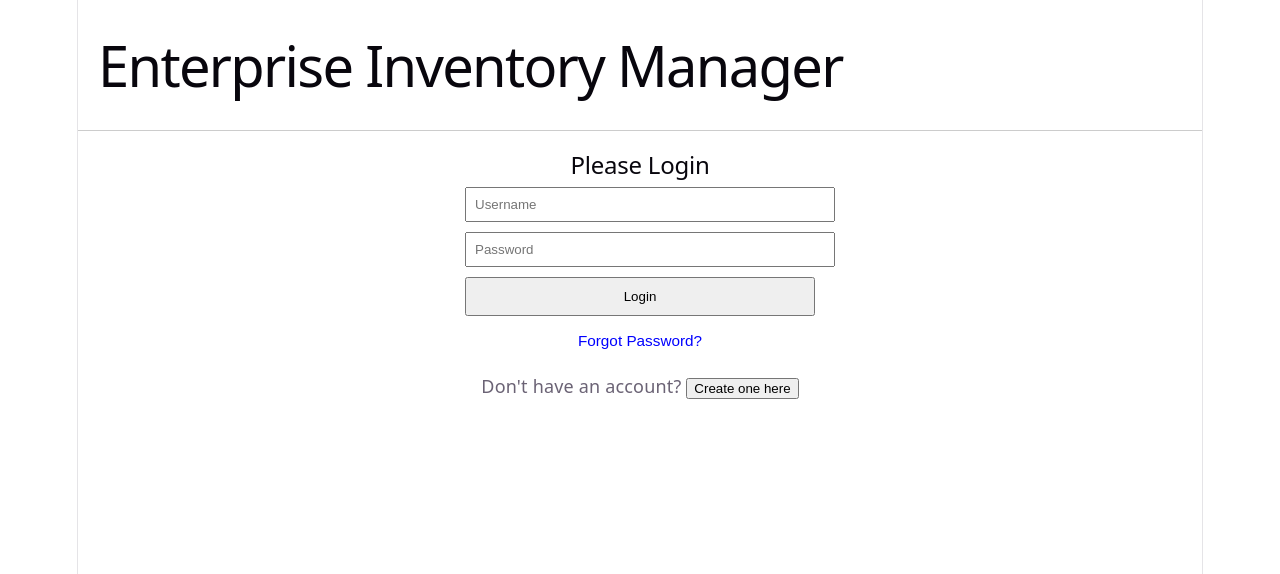
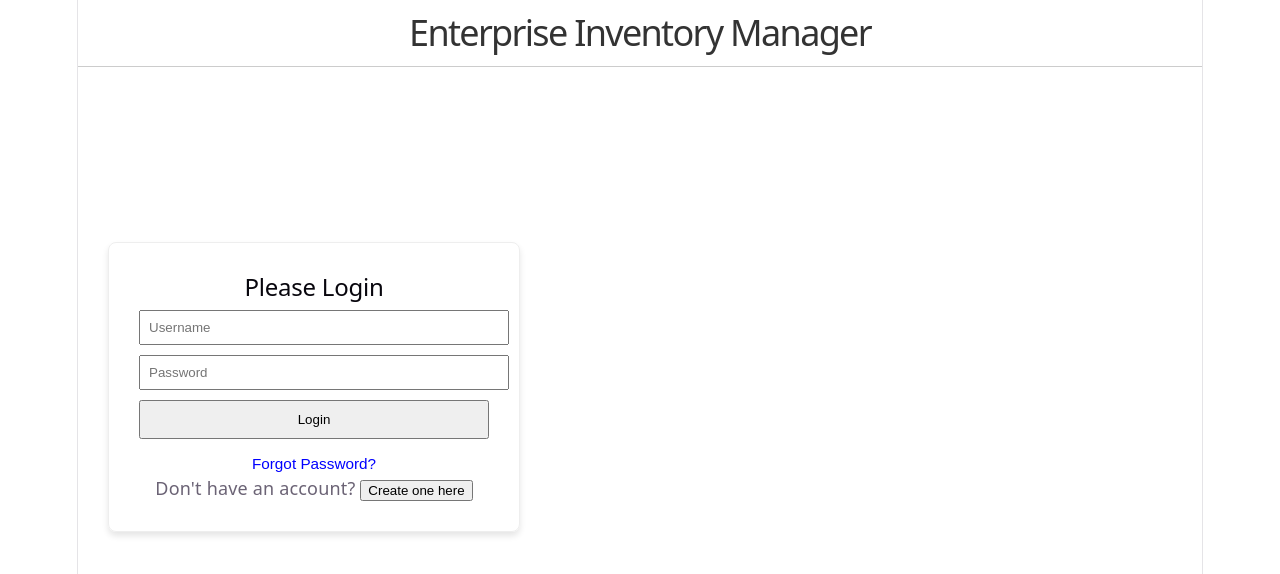
Before and after one commit to AndrewStattADA/InvManSys-Frontend, a React (Vite) app: page / in a window 1280 px wide. Shown: the top 574 px of the page. Built offline with nearby package versions, Linux system fonts and the light colour scheme; no server answers.

Commit message:
ccs changes

```diff
--- a/src/App.css
+++ b/src/App.css
@@ -1,184 +1,112 @@
-.counter {
-  font-size: 16px;
-  padding: 5px 10px;
-  border-radius: 5px;
-  color: var(--accent);
-  background: var(--accent-bg);
-  border: 2px solid transparent;
-  transition: border-color 0.3s;
-  margin-bottom: 24px;
-
-  &:hover {
-    border-color: var(--accent-border);
-  }
-  &:focus-visible {
-    outline: 2px solid var(--accent);
-    outline-offset: 2px;
-  }
+/* Layout Containers */
+.app-wrapper {
+  display: flex;
+  flex-direction: column;
+  height: 100vh;
 }
 
-.hero {
-  position: relative;
-
-  .base,
-  .framework,
-  .vite {
-    inset-inline: 0;
-    margin: 0 auto;
+.main-header {
+  padding: 20px;
+  border-bottom: 1px solid #ccc;
+  background-color: #fff;
+  display: flex;
+  justify-content: center; /* Centers the title */
+  align-items: center;
+  z-index: 10;
 }
 
-  .base {
-    width: 170px;
-    position: relative;
-    z-index: 0;
+.main-header h1 {
+  margin: 0;
+  font-size: 2rem;
+  color: #333;
 }
 
-  .framework,
-  .vite {
-    position: absolute;
+.dashboard-layout {
+  display: flex;
+  flex: 1;
+  overflow: hidden;
 }
 
-  .framework {
-    z-index: 1;
-    top: 34px;
-    height: 28px;
-    transform: perspective(2000px) rotateZ(300deg) rotateX(44deg) rotateY(39deg)
-      scale(1.4);
+/* Sidebar Styles (The Red Box Area) */
+.sidebar {
+  width: 240px;
+  background-color: #f8f9fa;
+  border-right: 1px solid #ddd;
+  display: flex;
+  flex-direction: column;
+  justify-content: space-between;
+  padding: 20px 10px;
 }
 
-  .vite {
-    z-index: 0;
-    top: 107px;
-    height: 26px;
-    width: auto;
-    transform: perspective(2000px) rotateZ(300deg) rotateX(40deg) rotateY(39deg)
-      scale(0.8);
-  }
+.nav-menu {
+  display: flex;
+  flex-direction: column;
+  gap: 12px;
 }
 
-#center {
-  display: flex;
-  flex-direction: column;
-  gap: 25px;
-  place-content: center;
-  place-items: center;
-  flex-grow: 1;
-
-  @media (max-width: 1024px) {
-    padding: 32px 20px 24px;
-    gap: 18px;
-  }
+/* Main Content Area */
+.main-content {
+  flex: 1;
+  padding: 30px;
+  overflow-y: auto;
+  background-color: #ffffff;
 }
 
-#next-steps {
-  display: flex;
-  border-top: 1px solid var(--border);
+/* Button Styling */
+.nav-btn {
+  width: 100%;
+  padding: 12px 15px;
+  border: 1px solid #ddd;
+  border-radius: 6px;
+  background-color: white;
   text-align: left;
-
-  & > div {
-    flex: 1 1 0;
-    padding: 32px;
-    @media (max-width: 1024px) {
-      padding: 24px 20px;
-    }
+  cursor: pointer;
+  font-weight: 500;
+  transition: all 0.2s;
 }
 
-  .icon {
-    margin-bottom: 16px;
-    width: 22px;
-    height: 22px;
+.nav-btn:hover {
+  background-color: #e9ecef;
 }
 
-  @media (max-width: 1024px) {
-    flex-direction: column;
+.nav-btn.active {
+  background-color: #007bff;
+  color: white;
+  border-color: #0056b3;
+}
+
+.admin-btn.active {
+  background-color: #388E3C !important;
+}
+
+.audit-btn.active {
+  background-color: #1976D2 !important;
+}
+
+.logout-btn {
+  margin-top: auto;
+  background-color: #fff0f0;
+  color: #d32f2f;
+  border-color: #f5c6cb;
   text-align: center;
 }
+
+.logout-btn:hover {
+  background-color: #f8d7da;
 }
 
-#docs {
-  border-right: 1px solid var(--border);
-
-  @media (max-width: 1024px) {
-    border-right: none;
-    border-bottom: 1px solid var(--border);
-  }
+/* Auth Center Alignment */
+.auth-layout {
+  display: flex;
+  justify-content: center;
+  align-items: center;
+  height: 80vh;
 }
 
-#next-steps ul {
-  list-style: none;
-  padding: 0;
-  display: flex;
-  gap: 8px;
-  margin: 32px 0 0;
-
-  .logo {
-    height: 18px;
+.login-box {
+  width: 350px;
+  padding: 30px;
+  border: 1px solid #eee;
+  border-radius: 8px;
+  box-shadow: 0 4px 6px rgba(0,0,0,0.1);
 }
-
-  a {
-    color: var(--text-h);
-    font-size: 16px;
-    border-radius: 6px;
-    background: var(--social-bg);
-    display: flex;
-    padding: 6px 12px;
-    align-items: center;
-    gap: 8px;
-    text-decoration: none;
-    transition: box-shadow 0.3s;
-
-    &:hover {
-      box-shadow: var(--shadow);
-    }
-    .button-icon {
-      height: 18px;
-      width: 18px;
-    }
-  }
-
-  @media (max-width: 1024px) {
-    margin-top: 20px;
-    flex-wrap: wrap;
-    justify-content: center;
-
-    li {
-      flex: 1 1 calc(50% - 8px);
-    }
-
-    a {
-      width: 100%;
-      justify-content: center;
-      box-sizing: border-box;
-    }
-  }
-}
-
-#spacer {
-  height: 88px;
-  border-top: 1px solid var(--border);
-  @media (max-width: 1024px) {
-    height: 48px;
-  }
-}
-
-.ticks {
-  position: relative;
-  width: 100%;
-
-  &::before,
-  &::after {
-    content: '';
-    position: absolute;
-    top: -4.5px;
-    border: 5px solid transparent;
-  }
-
-  &::before {
-    left: 0;
-    border-left-color: var(--border);
-  }
-  &::after {
-    right: 0;
-    border-right-color: var(--border);
-  }
-}
--- a/src/App.jsx
+++ b/src/App.jsx
@@ -28,52 +28,70 @@ function App() {
   };
 
   const MainDashboard = () => (
-    <div className="App">
-      <header style={{ padding: '20px', borderBottom: '1px solid #ccc', display: 'flex', justifyContent: 'space-between', alignItems: 'center' }}>
+    <div className="app-wrapper">
+      <header className="main-header">
         <h1>Enterprise Inventory Manager</h1>
+      </header>
+
+      <div className={isLoggedIn ? "dashboard-layout" : "auth-layout"}>
         {isLoggedIn && (
-          <div style={{ display: 'flex', gap: '10px' }}>
-            <button onClick={() => setView('inventory')} className="nav-btn">Dashboard</button>
+          <aside className="sidebar">
+            <nav className="nav-menu">
+              <button
+                onClick={() => setView('inventory')}
+                className={`nav-btn ${view === 'inventory' ? 'active' : ''}`}
+              >
+                Dashboard
+              </button>
+
               {isPrivileged && (
-              <button onClick={() => setView('admin')} className="nav-btn admin-btn" style={{ backgroundColor: view === 'admin' ? '#388E3C' : '#4CAF50' }}>
+                <>
+                  <button
+                    onClick={() => setView('admin')}
+                    className={`nav-btn admin-btn ${view === 'admin' ? 'active' : ''}`}
+                  >
                     User Management
                   </button>
-            )}
-            {isPrivileged && (
-              <button onClick={() => setView('audit')} className="nav-btn audit-btn" style={{ backgroundColor: view === 'audit' ? '#1976D2' : '#2196F3', color: 'white' }}>
+                  <button
+                    onClick={() => setView('audit')}
+                    className={`nav-btn audit-btn ${view === 'audit' ? 'active' : ''}`}
+                  >
                     Audit Logs
                   </button>
+                </>
               )}
-            <button onClick={handleLogout} className="nav-btn logout-btn">Logout</button>
-          </div>
+            </nav>
+            <button onClick={handleLogout} className="nav-btn logout-btn">
+              Logout
+            </button>
+          </aside>
         )}
-      </header>
 
-      <main style={{ padding: '20px' }}>
+        <main className="main-content">
           {!isLoggedIn ? (
-          <div className="auth-container" style={{ textAlign: 'center' }}>
+            <div className="auth-container">
               {isRegistering ? (
                 <Register onRegisterSuccess={() => setIsRegistering(false)} onBackToLogin={() => setIsRegistering(false)} />
               ) : (
-              <div style={{ maxWidth: '350px', margin: '0 auto' }}>
+                <div className="login-box">
                   <h2>Please Login</h2>
                   <Login onLoginSuccess={handleLoginSuccess} />
-                <p style={{ marginTop: '20px' }}>
+                  <p className="auth-footer">
                     Don't have an account?{' '}
                     <button onClick={() => setIsRegistering(true)} className="link-btn">Create one here</button>
                   </p>
-
                 </div>
               )}
             </div>
           ) : (
-          <div className="dashboard-container">
-            {view === 'inventory' && <><InventoryList /></>}
-            {view === 'admin' && isPrivileged && <><AdminPanel /></>}
-            {view === 'audit' && isPrivileged && <><AuditLogs /></>}
+            <div className="view-container">
+              {view === 'inventory' && <InventoryList />}
+              {view === 'admin' && isPrivileged && <AdminPanel />}
+              {view === 'audit' && isPrivileged && <AuditLogs />}
             </div>
           )}
         </main>
+      </div>
     </div>
   );
 
--- a/src/api/axiosInstance.js
+++ b/src/api/axiosInstance.js
@@ -1,6 +1,6 @@
 import axios from 'axios';
 
-const API_BASE_URL = import.meta.env.VITE_API_URL || 'https://your-backend-name.onrender.com/api/';
+const API_BASE_URL = import.meta.env.VITE_API_URL || 'https://invmansys-backend.onrender.com/api/';
 
 const axiosInstance = axios.create({
     baseURL: API_BASE_URL,
```
Lines whose indentation alone changed are shown as unchanged.
